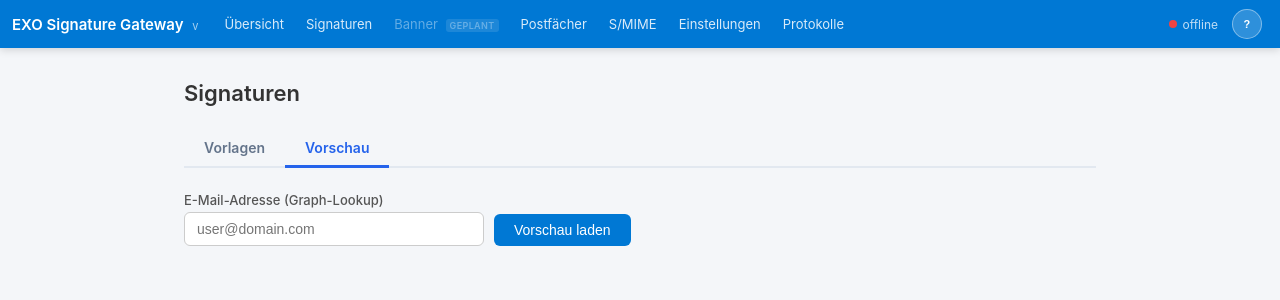
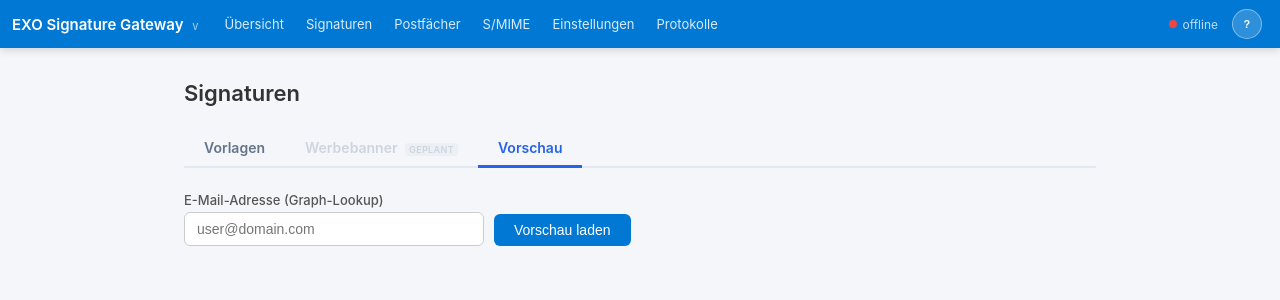
Before and after one commit to azitc-ac/EXO-signature-service, a Python web app: template app/webui/templates/preview.html in a window 1280 px wide. Shown: the top 300 px of the page. Run offline with Jinja, Linux system fonts and the light colour scheme; the template is opened without the code that fills it, so the values that code supplies are empty.

Commit message:
fix: Werbebanner als Sub-Tab zwischen Vorlagen und Vorschau (v1.4.121)

```diff
--- a/app/webui/static/style.css
+++ b/app/webui/static/style.css
@@ -59,7 +59,10 @@ nav a:hover { background: rgba(255,255,255,0.15); }
 nav a.active { background: rgba(255,255,255,0.25); color: #fff; font-weight: 600; }
 nav a.nav-planned { opacity: 0.45; cursor: default; }
 nav a.nav-planned:hover { background: none; }
+.nav-sub-tab.nav-planned { opacity: 0.4; cursor: default; color: #94a3b8; }
+.nav-sub-tab.nav-planned:hover { color: #94a3b8; }
 .nav-planned-badge { font-size: 9px; font-weight: 600; letter-spacing: .04em; text-transform: uppercase; background: rgba(255,255,255,0.25); border-radius: 3px; padding: 1px 4px; margin-left: 4px; vertical-align: middle; }
+.nav-sub-tab .nav-planned-badge { background: #e2e8f0; color: #94a3b8; }
 
 /* Sub-tabs (Signaturen: Vorlagen / Vorschau) */
 .nav-sub-tabs {
--- a/app/webui/templates/base.html
+++ b/app/webui/templates/base.html
@@ -17,7 +17,6 @@
             <ul>
                 <li><a href="/" class="{% if active == 'dashboard' %}active{% endif %}">Übersicht</a></li>
                 <li><a href="/template" class="{% if active in ('template', 'preview') %}active{% endif %}">Signaturen</a></li>
-                <li><a href="#" class="nav-planned" title="Geplantes Feature — noch nicht verfügbar" onclick="return false" tabindex="-1">Banner <span class="nav-planned-badge">geplant</span></a></li>
                 {% if _role == 'admin' %}
                 <li><a href="/mailboxes" class="{% if active == 'mailboxes' %}active{% endif %}">Postfächer</a></li>
                 <li><a href="/smime" class="{% if active == 'smime' %}active{% endif %}">S/MIME</a></li>
--- a/app/webui/templates/preview.html
+++ b/app/webui/templates/preview.html
@@ -4,6 +4,7 @@
 
 <ul class="nav-sub-tabs">
   <li><a href="/template" class="nav-sub-tab">Vorlagen</a></li>
+  <li><a href="#" class="nav-sub-tab nav-planned" onclick="return false" tabindex="-1" title="Geplantes Feature">Werbebanner <span class="nav-planned-badge">geplant</span></a></li>
   <li><a href="/preview" class="nav-sub-tab active">Vorschau</a></li>
 </ul>
 
--- a/app/webui/templates/template_editor.html
+++ b/app/webui/templates/template_editor.html
@@ -4,6 +4,7 @@
 
 <ul class="nav-sub-tabs">
   <li><a href="/template" class="nav-sub-tab active">Vorlagen</a></li>
+  <li><a href="#" class="nav-sub-tab nav-planned" onclick="return false" tabindex="-1" title="Geplantes Feature">Werbebanner <span class="nav-planned-badge">geplant</span></a></li>
   <li><a href="/preview" class="nav-sub-tab">Vorschau</a></li>
 </ul>
 
```
Also changed, not shown: 1 other file.
